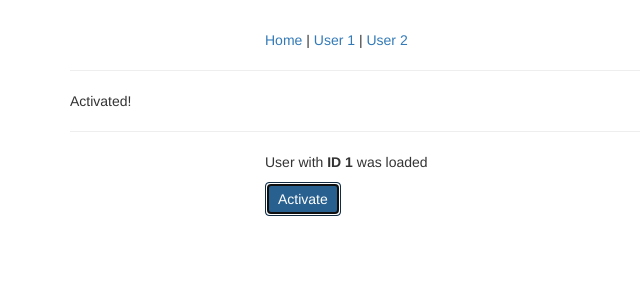
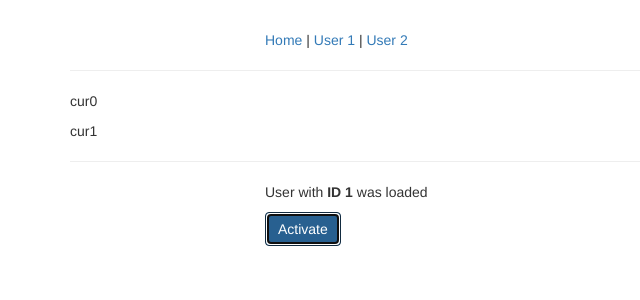
Before and after one commit to ottopanini/udang-observables-01, an Angular app: page /user/1 in a window 1280 px wide. Both pictures are taken after a click on the button "Activate". Shown: the top 300 px of the page, without its empty margins (0-640 px from the left). Built offline with nearby package versions, Linux system fonts and the light colour scheme.

Commit message:
Subjects - use Subject over EventEmitter -> recommended for always in the future (Except on @Output -> only for Service emitters though) because with that you can unsubscribe - you can see the wrong behaviour by using the EventEmitter by this example

```diff
--- a/src/app/app.component.html
+++ b/src/app/app.component.html
@@ -12,7 +12,7 @@
     </div>
   </div>
   <hr />
-  <p *ngIf="userActivated">Activated!</p>
+  <p *ngFor="let count of counts; let it = index">{{'cur' + counts[it]}}</p>
   <hr />
   <div class="row">
     <div class="col-xs-12 col-sm-10 col-md-8 col-sm-offset-1 col-md-offset-2">
--- a/src/app/app.component.ts
+++ b/src/app/app.component.ts
@@ -8,14 +8,14 @@ import {Subscription} from 'rxjs';
   styleUrls: ['./app.component.css']
 })
 export class AppComponent implements OnInit, OnDestroy {
-  userActivated = false;
+  counts: number[] = [];
   private activatedSubscription: Subscription;
 
   constructor(private userService: UserService) {}
 
   ngOnInit() {
-    this.activatedSubscription = this.userService.activatedEmitter.subscribe(didActivate => {
-      this.userActivated = didActivate;
+    this.activatedSubscription = this.userService.activatedEmitter.subscribe(count => {
+      this.counts.push(count);
     });
   }
 
--- a/src/app/user.service.ts
+++ b/src/app/user.service.ts
@@ -3,5 +3,5 @@ import {Subject} from 'rxjs';
 
 @Injectable({providedIn: 'root'})
 export class UserService {
-  activatedEmitter = new Subject<boolean>();
+  activatedEmitter = new EventEmitter<number>();
 }
--- a/src/app/user/user.component.ts
+++ b/src/app/user/user.component.ts
@@ -20,6 +20,7 @@ export class UserComponent implements OnInit {
   }
 
   onActivate() {
-    this.userService.activatedEmitter.next(true);
+    let counter = 0;
+    setInterval(() => this.userService.activatedEmitter.emit(counter++), 1000);
   }
 }
```
